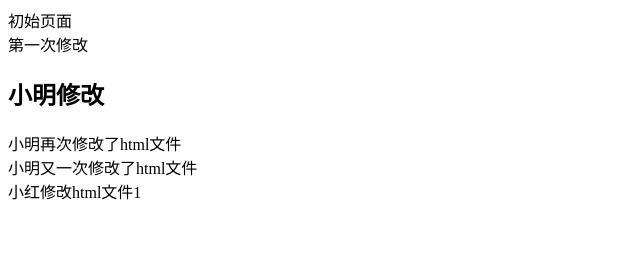
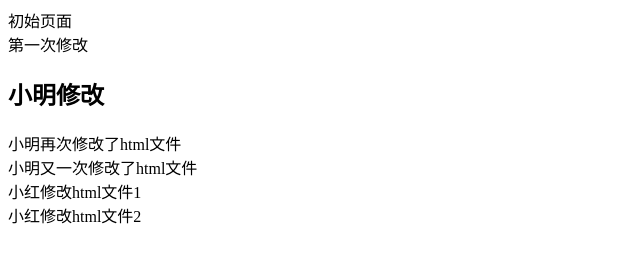
Before and after one commit to runrunliu/test_keuy3, a plain HTML site: page index.html in a window 1280 px wide. Shown: the whole page, without its empty margins (0-640 px from the left). Drawn offline with Linux system fonts and the light colour scheme.

Commit message:
小红修改2

```diff
--- a/index.html
+++ b/index.html
@@ -11,5 +11,6 @@
 	<div>小明再次修改了html文件</div>
 	<div>小明又一次修改了html文件</div>
 	<div>小红修改html文件1</div>
+	<div>小红修改html文件2</div>
 </body>
 </html>
```
